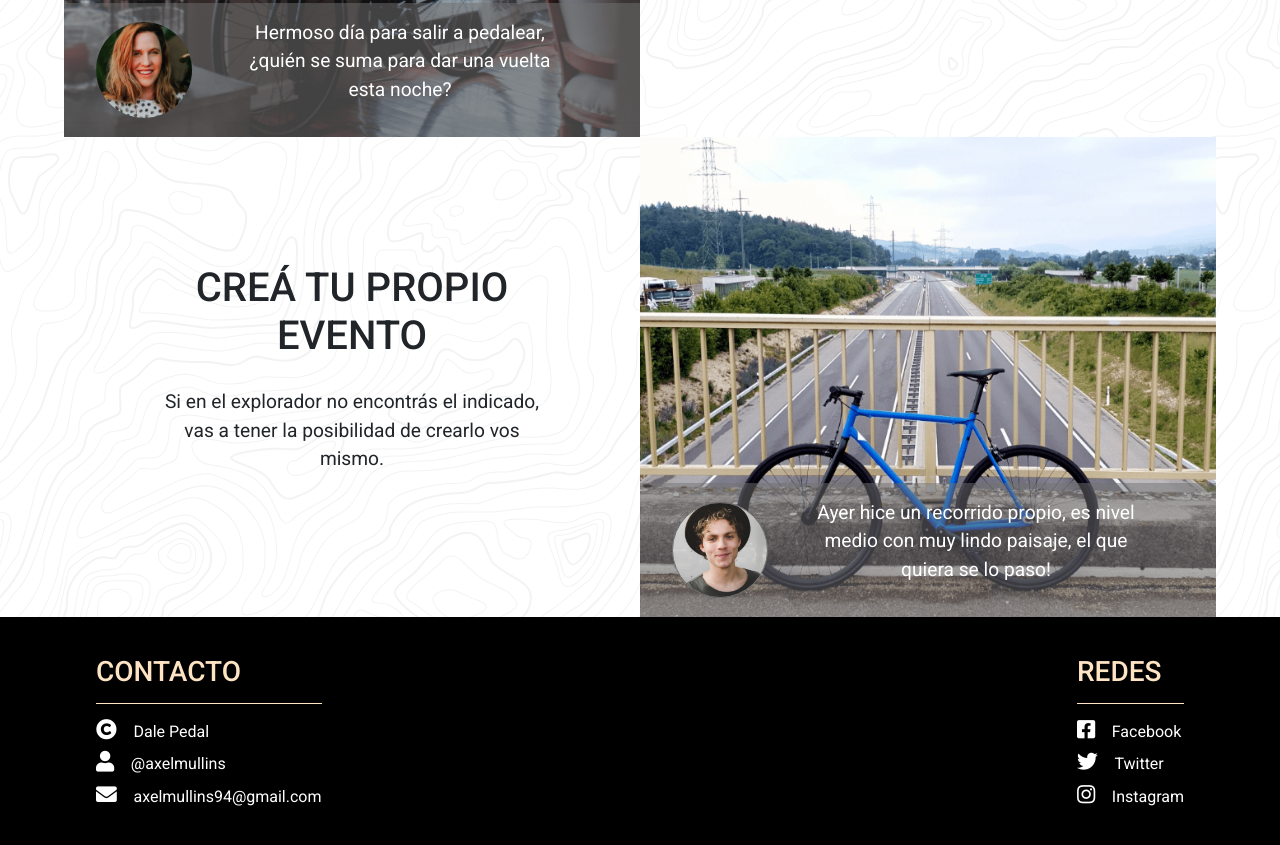
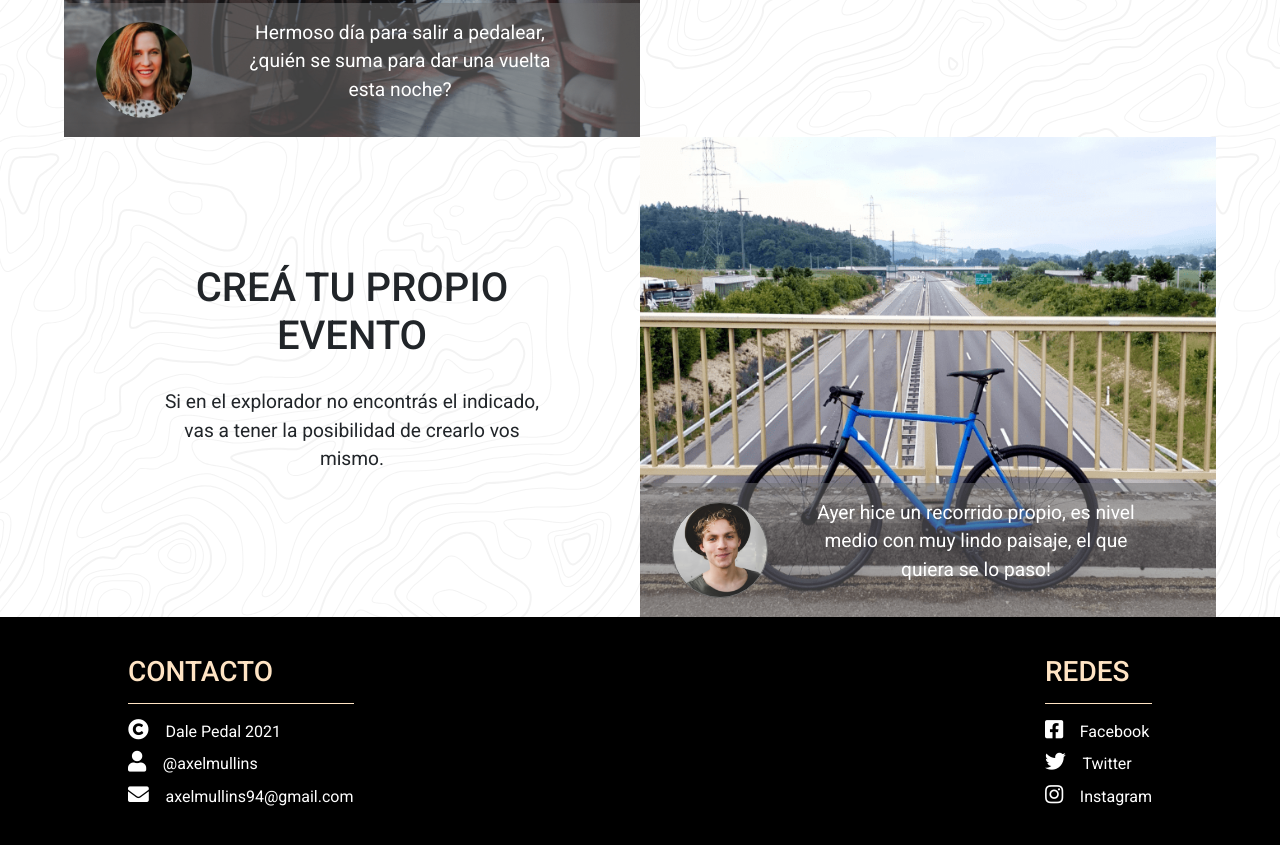
Before and after one commit to AxelMullins/DalePedal-MULLINS-AXEL, a plain HTML site: page comunidad.html in a window 1280 px wide. Shown: the part 896-1741 px from the top of the page. Drawn offline with nearby package versions, Linux system fonts and the light colour scheme.

Commit message:
Ajustes en el footer

```diff
--- a/comunidad.html
+++ b/comunidad.html
@@ -106,7 +106,7 @@
             <h3 class="footer--h3">Contacto</h3>
             <ul>
                 <li class="footer--li"><a href="https://www.behance.net/gallery/108364399/Dale-Pedal-UXUI"
-                        target="_blank"><i class="fas fa-copyright"></i>Dale Pedal</a></li>
+                        target="_blank"><i class="fas fa-copyright"></i>Dale Pedal 2021</a></li>
                 <li class="footer--li"><a href="https://www.behance.net/gallery/108364399/Dale-Pedal-UXUI"
                         target="_blank"><i class="fas fa-user"></i>@axelmullins</a></li>
                 <li class="footer--li"><a href="mailto:axelmullins94@gmail.com"><i class="fas fa-envelope"
--- a/scss/layout/_footer.scss
+++ b/scss/layout/_footer.scss
@@ -6,7 +6,7 @@
     align-items: center;
     background-color: $color--negro;
     color: $color--blanco;
-    padding: 1.5em 6em;
+    padding: 1.5em 8em;
 
     &__contacto ul,
     &__redes ul{
```
Also changed, not shown: contacto.html (+1 -1 lines), index.html (+1 -1 lines), iniciarsesion.html (+1 -1 lines), recorridos.html (+1 -1 lines), css/styles.css.
